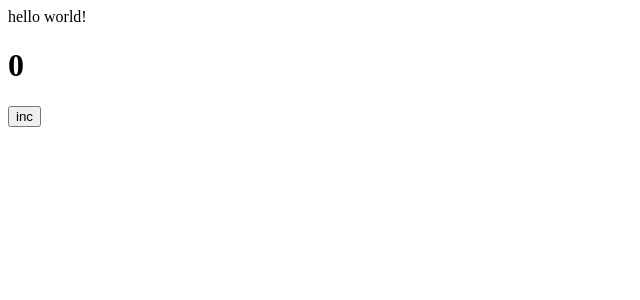
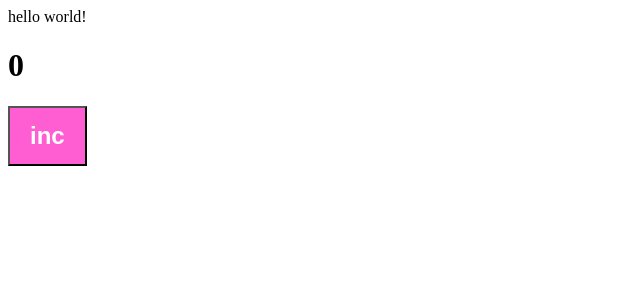
Before and after one commit to xkerus/webpack-config, a React app: page / in a window 1280 px wide. Shown: the top 300 px of the page, without its empty margins (0-640 px from the left). Built offline with nearby package versions, Linux system fonts and the light colour scheme.

Commit message:
css + scss + MiniCssExtractPlugin

```diff
--- a/package.json
+++ b/package.json
@@ -17,7 +17,12 @@
     "@types/react-dom": "^18.2.18",
     "@types/webpack": "^5.28.5",
     "@types/webpack-dev-server": "^4.7.2",
+    "css-loader": "^6.8.1",
     "html-webpack-plugin": "^5.6.0",
+    "mini-css-extract-plugin": "^2.7.6",
+    "sass": "^1.69.7",
+    "sass-loader": "^13.3.3",
+    "style-loader": "^3.3.3",
     "ts-loader": "^9.5.1",
     "ts-node": "^10.9.2",
     "typescript": "^5.3.3",
--- /dev/null
+++ b/src/components/App.scss
@@ -0,0 +1,9 @@
+button{
+    background: #ff5dd2;
+    padding: 14px 20px;
+    span{
+        color: white;
+        font-size: 24px;
+        font-weight: bold;
+    }
+}
--- a/src/components/App.tsx
+++ b/src/components/App.tsx
@@ -1,5 +1,5 @@
 import React, {useState} from 'react';
-
+import './App.scss'
 export const App = () => {
     const [count, setCount] = useState<number>(0);
 
@@ -8,7 +8,7 @@
         <div>
             hello world!
             <h1>{count}</h1>
-            <button onClick={increment}>inc</button>
+            <button onClick={increment}><span>inc</span></button>
         </div>
     );
 };
--- a/webpack.config.ts
+++ b/webpack.config.ts
@@ -1,8 +1,9 @@
 import path from 'path';
 import webpack from 'webpack';
 import HtmlWebpackPlugin from "html-webpack-plugin";
-import type { Configuration as DevServerConfiguration } from "webpack-dev-server";
+import type {Configuration as DevServerConfiguration} from "webpack-dev-server";
 import {isBooleanObject} from "node:util/types";
+import MiniCssExtractPlugin from "mini-css-extract-plugin";
 
 type Mode = 'production' | 'development';
 
@@ -14,6 +15,7 @@
 export default (env: EnvVariables) => {
 
     const isDev = env.mode === 'development';
+    const isProd = env.mode === 'production';
 
     const config: webpack.Configuration = {
         mode: env.mode ?? 'development',
@@ -26,9 +28,24 @@
         plugins: [
             new HtmlWebpackPlugin({template: path.resolve(__dirname, 'public', 'index.html')}),
             isDev && new webpack.ProgressPlugin(),
+            isProd && new MiniCssExtractPlugin({
+                filename: 'css/[name].[contenthash:8].css',
+                chunkFilename: 'css/[name].[contenthash:8].css',
+            })
         ].filter(Boolean),
         module: {
             rules: [
+                {
+                    test: /\.s[ac]ss$/i,
+                    use: [
+                        // Creates `style` nodes from JS strings
+                        isDev ? 'style-loader' : MiniCssExtractPlugin.loader,
+                        // Translates CSS into CommonJS
+                        "css-loader",
+                        // Compiles Sass to CSS
+                        "sass-loader",
+                    ],
+                },
                 {
                     test: /\.tsx?$/,
                     use: 'ts-loader',
@@ -41,7 +58,7 @@
         },
         devtool: isDev && 'inline-source-map',
         devServer: isDev ? {
-            port: env.port ?? 3000,
+            port: env.port ?? 3001,
             open: true
         } : undefined,
     };
```
Also changed, not shown: 1 other file (tests, documents, lock files or other folders).
